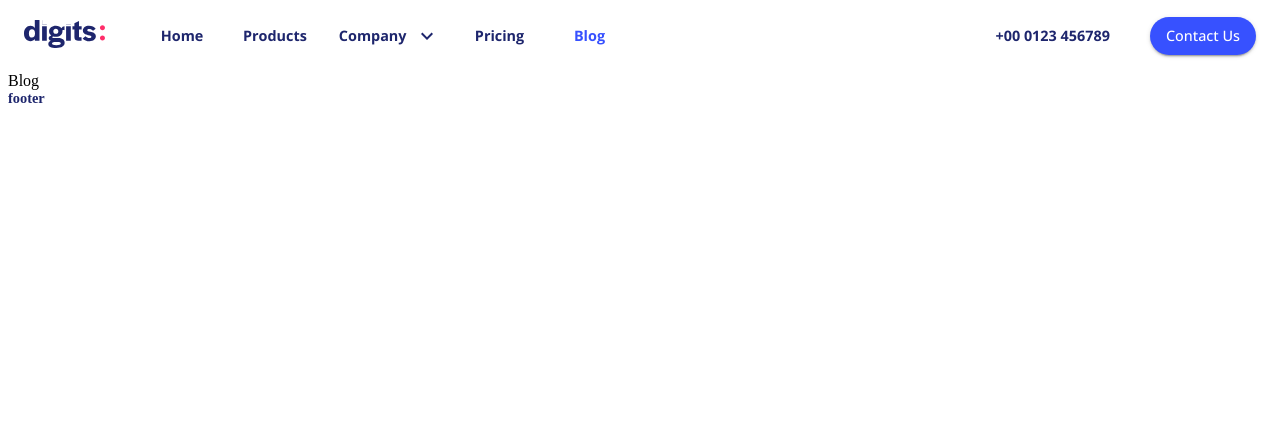
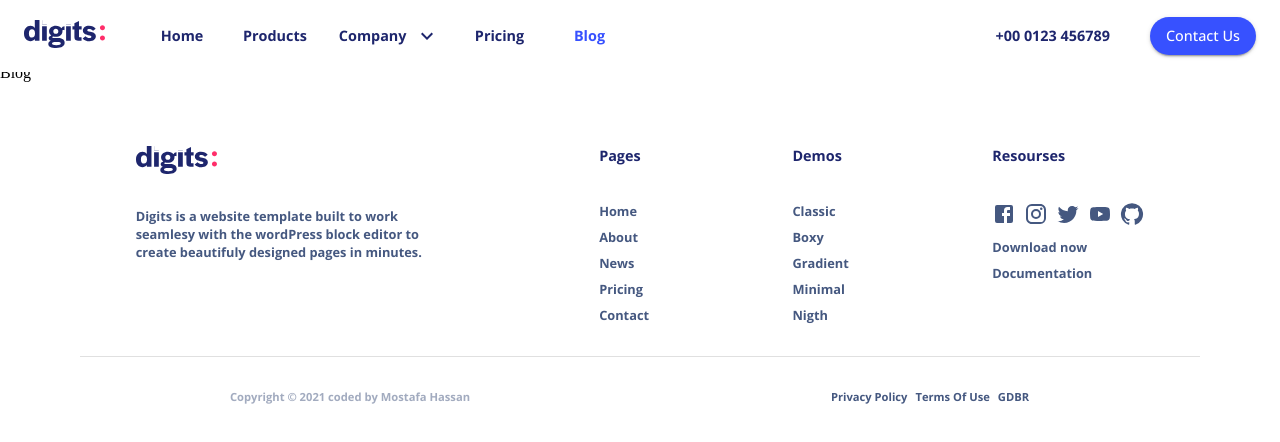
Before and after one commit to Mostafa-HEH/digits-landing-page, a React (Create React App) app: page /blog in a window 1280 px wide. Shown: the top 442 px of the page. Built offline with nearby package versions, Linux system fonts and the light colour scheme.

Commit message:
add responsive footer

```diff
--- a/public/index.html
+++ b/public/index.html
@@ -30,7 +30,7 @@
     -->
     <title>Digits Landing Page</title>
   </head>
-  <body>
+  <body style="margin: 0">
     <noscript>You need to enable JavaScript to run this app.</noscript>
     <div id="root"></div>
     <!--
--- a/src/components/App.js
+++ b/src/components/App.js
@@ -1,3 +1,4 @@
+import React, { useState } from "react";
 import { ThemeProvider } from "@mui/material/styles";
 import { BrowserRouter, Routes, Route } from "react-router-dom";
 
@@ -12,10 +13,17 @@ const Pricing = () => <div>pricing</div>;
 const Blog = () => <div>Blog</div>;
 
 function App() {
+  const [tabValue, setTabValue] = useState(0);
+  const [selectedMenuItem, setSelectedMenuItem] = useState(null);
   return (
     <ThemeProvider theme={theme}>
       <BrowserRouter>
-        <Header />
+        <Header
+          tabValue={tabValue}
+          setTabValue={setTabValue}
+          selectedMenuItem={selectedMenuItem}
+          setSelectedMenuItem={setSelectedMenuItem}
+        />
         <Routes>
           <Route exact path="/" element={<Home />} />
           <Route exact path="/products" element={<Products />} />
@@ -23,7 +31,12 @@ function App() {
           <Route exact path="/pricing" element={<Pricing />} />
           <Route exact path="/blog" element={<Blog />} />
         </Routes>
-        <Footer />
+        <Footer
+          tabValue={tabValue}
+          setTabValue={setTabValue}
+          selectedMenuItem={selectedMenuItem}
+          setSelectedMenuItem={setSelectedMenuItem}
+        />
       </BrowserRouter>
     </ThemeProvider>
   );
--- a/src/components/ui/Footer.jsx
+++ b/src/components/ui/Footer.jsx
@@ -1,18 +1,342 @@
 import React from "react";
 import { makeStyles } from "@mui/styles";
+import Grid from "@mui/material/Grid";
+import Divider from "@mui/material/Divider";
+import { Link } from "react-router-dom";
+import Hidden from "@mui/material/Hidden";
+import FacebookIcon from "@mui/icons-material/Facebook";
+import InstagramIcon from "@mui/icons-material/Instagram";
+import TwitterIcon from "@mui/icons-material/Twitter";
+import YouTubeIcon from "@mui/icons-material/YouTube";
+import GitHubIcon from "@mui/icons-material/GitHub";
+import logo from "../../assets/images/logo.svg";
 
 const useStyles = makeStyles((theme) => ({
   footer: {
     ...theme.typography.tab,
-    width: "100%",
-    backgroundColor: theme.palette.secondary.main,
+    fontFamily: theme.typography.fontFamily,
+    color: theme.palette.common.lightBlue,
+    padding: "4rem ",
+    fontSize: ".8rem",
+    // position: "absolute",
+    // width: "100%",
+    // zIndex: "1301",
+    [theme.breakpoints.down("md")]: {
+      padding: "4rem 0",
+    },
+  },
+  linkHead: {
+    fontSize: ".9rem",
+    color: theme.palette.common.textColor,
+    paddingBottom: "2em",
+  },
+  link: {
+    color: theme.palette.common.lightBlue,
+    textDecoration: "none",
+  },
+  socialIcon: {
+    color: theme.palette.common.lightBlue,
+    textDecoration: "none",
+  },
+  copyTerms: {
+    fontSize: ".7rem",
+  },
+  copyright: {
+    color: theme.palette.common.lightBlue50,
+  },
+  terms: {
+    color: theme.palette.common.lightBlue,
   },
 }));
 
-const Footer = () => {
+const Footer = (props) => {
   const classes = useStyles();
 
-  return <div className={classes.footer}>footer</div>;
+  return (
+    <footer className={classes.footer}>
+      <Grid container spacing={4} flexDirection="column" wrap="nowrap">
+        <Grid item container wrap="nowrap" justifyContent="space-around">
+          <Grid
+            item
+            container
+            flexDirection="column"
+            wrap="nowrap"
+            width="25em"
+          >
+            <Grid
+              item
+              className={classes.linkHead}
+              component={Link}
+              to="/"
+              onClick={() => props.setTabValue(0)}
+            >
+              <img src={logo} alt="digits company logo" />
+            </Grid>
+            <Grid item>
+              Digits is a website template built to work seamlesy with the
+              wordPress block editor to create beautifuly designed pages in
+              minutes.
+            </Grid>
+          </Grid>
+          <Hidden smDown>
+            <Grid
+              item
+              container
+              flexDirection="column"
+              wrap="nowrap"
+              width="auto"
+              spacing={1}
+            >
+              <Grid item className={classes.linkHead}>
+                Pages
+              </Grid>
+              <Grid
+                item
+                className={classes.link}
+                component={Link}
+                to="/"
+                onClick={() => props.setTabValue(0)}
+              >
+                Home
+              </Grid>
+              <Grid
+                item
+                className={classes.link}
+                component={Link}
+                to="/company"
+                onClick={() => props.setTabValue(2)}
+              >
+                About
+              </Grid>
+              <Grid
+                item
+                className={classes.link}
+                component={Link}
+                to="/company"
+                onClick={() => props.setTabValue(2)}
+              >
+                News
+              </Grid>
+              <Grid
+                item
+                className={classes.link}
+                component={Link}
+                to="/products"
+                onClick={() => props.setTabValue(1)}
+              >
+                Pricing
+              </Grid>
+              <Grid
+                item
+                className={classes.link}
+                component={Link}
+                to="/"
+                onClick={() => props.setTabValue(0)}
+              >
+                Contact
+              </Grid>
+            </Grid>
+          </Hidden>
+          <Hidden smDown>
+            <Grid
+              item
+              container
+              flexDirection="column"
+              wrap="nowrap"
+              width="auto"
+              spacing={1}
+            >
+              <Grid item className={classes.linkHead}>
+                Demos
+              </Grid>
+              <Grid
+                item
+                className={classes.link}
+                component={Link}
+                to="/products"
+                onClick={() => props.setTabValue(1)}
+              >
+                Classic
+              </Grid>
+              <Grid
+                item
+                className={classes.link}
+                component={Link}
+                to="/products"
+                onClick={() => props.setTabValue(1)}
+              >
+                Boxy
+              </Grid>
+              <Grid
+                item
+                className={classes.link}
+                component={Link}
+                to="/products"
+                onClick={() => props.setTabValue(1)}
+              >
+                Gradient
+              </Grid>
+              <Grid
+                item
+                className={classes.link}
+                component={Link}
+                to="/products"
+                onClick={() => props.setTabValue(1)}
+              >
+                Minimal
+              </Grid>
+              <Grid
+                item
+                className={classes.link}
+                component={Link}
+                to="/products"
+                onClick={() => props.setTabValue(1)}
+              >
+                Nigth
+              </Grid>
+            </Grid>
+          </Hidden>
+          <Hidden smDown>
+            <Grid
+              item
+              container
+              flexDirection="column"
+              wrap="nowrap"
+              width="auto"
+              spacing={1}
+            >
+              <Grid item className={classes.linkHead}>
+                Resourses
+              </Grid>
+              <Grid item container spacing={1}>
+                <Grid
+                  item
+                  className={classes.socialIcon}
+                  component="a"
+                  href="https://www.facebook.com"
+                  target="_blank"
+                >
+                  <FacebookIcon />
+                </Grid>
+                <Grid
+                  item
+                  className={classes.socialIcon}
+                  component="a"
+                  href="https://www.instagram.com"
+                  target="_blank"
+                >
+                  <InstagramIcon />
+                </Grid>
+                <Grid
+                  item
+                  className={classes.socialIcon}
+                  component="a"
+                  href="https://www.twitter.com"
+                  target="_blank"
+                >
+                  <TwitterIcon />
+                </Grid>
+                <Grid
+                  item
+                  className={classes.socialIcon}
+                  component="a"
+                  href="https://www.youtube.com"
+                  target="_blank"
+                >
+                  <YouTubeIcon />
+                </Grid>
+                <Grid
+                  item
+                  className={classes.socialIcon}
+                  component="a"
+                  href="https://www.github.com"
+                  target="_blank"
+                >
+                  <GitHubIcon />
+                </Grid>
+              </Grid>
+              <Grid
+                item
+                className={classes.link}
+                component={Link}
+                to="/comapny"
+                onClick={() => props.setTabValue(2)}
+              >
+                Download now
+              </Grid>
+              <Grid
+                item
+                className={classes.link}
+                component={Link}
+                to="/company"
+                onClick={() => props.setTabValue(2)}
+              >
+                Documentation
+              </Grid>
+            </Grid>
+          </Hidden>
+        </Grid>
+        <Grid item>
+          <Divider variant="middle" />
+        </Grid>
+        <Grid
+          item
+          container
+          className={classes.copyTerms}
+          justifyContent="space-around"
+          spacing={1}
+        >
+          <Grid
+            item
+            className={classes.copyright}
+            xs={12}
+            sm={6}
+            textAlign="center"
+          >
+            Copyright &copy; 2021 coded by Mostafa Hassan
+          </Grid>
+          <Grid
+            item
+            container
+            className={classes.terms}
+            spacing={1}
+            xs={12}
+            sm={6}
+            alignContent="flex-end"
+            justifyContent="center"
+          >
+            <Grid
+              item
+              className={classes.link}
+              component={Link}
+              to="/company"
+              onClick={() => props.setTabValue(2)}
+            >
+              Privacy Policy
+            </Grid>
+            <Grid
+              item
+              className={classes.link}
+              component={Link}
+              to="/company"
+              onClick={() => props.setTabValue(2)}
+            >
+              Terms Of Use
+            </Grid>
+            <Grid
+              item
+              className={classes.link}
+              component={Link}
+              to="/company"
+              onClick={() => props.setTabValue(2)}
+            >
+              GDBR
+            </Grid>
+          </Grid>
+        </Grid>
+      </Grid>
+    </footer>
+  );
 };
 
 export default Footer;
--- a/src/components/ui/Header.jsx
+++ b/src/components/ui/Header.jsx
@@ -112,9 +112,8 @@ const Header = (props) => {
     /iPad|iPhone|iPod/.test(navigator.userAgent);
 
   const [openDrawer, setopenDrawer] = useState(false);
-  const [tabValue, setTabValue] = useState(0);
   const [anchorEl, setAnchorEl] = useState(null);
-  const [selectedMenuItem, setSelectedMenuItem] = useState(null);
+
   const [openNestedList, setOpenListedList] = useState(false);
 
   const menuItemOptions = [
@@ -130,62 +129,62 @@ const Header = (props) => {
   };
   const MenuItemHandleClose = (e) => {
     setAnchorEl(null);
-    setTabValue(2);
+    props.setTabValue(2);
   };
 
   const MenuItemHandleClick = (e, i) => {
     setAnchorEl(null);
-    setTabValue(2);
-    setSelectedMenuItem(i);
+    props.setTabValue(2);
+    props.setSelectedMenuItem(i);
   };
 
   useEffect(() => {
     switch (window.location.pathname) {
       case "/":
-        if (tabValue !== 0) setTabValue(0);
+        if (props.tabValue !== 0) props.setTabValue(0);
         break;
       case "/products":
-        if (tabValue !== 1) setTabValue(1);
+        if (props.tabValue !== 1) props.setTabValue(1);
         break;
       case "/company":
-        if (tabValue !== 2) setTabValue(2);
+        if (props.tabValue !== 2) props.setTabValue(2);
         break;
       case "/company/history":
-        if (tabValue !== 2) {
-          setTabValue(2);
-          setSelectedMenuItem(1);
+        if (props.tabValue !== 2) {
+          props.setTabValue(2);
+          props.setSelectedMenuItem(1);
         }
         break;
       case "/company/works":
-        if (tabValue !== 2) {
-          setTabValue(2);
-          setSelectedMenuItem(2);
+        if (props.tabValue !== 2) {
+          props.setTabValue(2);
+          props.setSelectedMenuItem(2);
         }
         break;
       case "/company/testmonials":
-        if (tabValue !== 2) {
-          setTabValue(2);
-          setSelectedMenuItem(3);
+        if (props.tabValue !== 2) {
+          props.setTabValue(2);
+          props.setSelectedMenuItem(3);
         }
         break;
       case "/pricing":
-        if (tabValue !== 3) setTabValue(3);
+        if (props.tabValue !== 3) props.setTabValue(3);
         break;
       case "/blog":
-        if (tabValue !== 4) setTabValue(4);
+        if (props.tabValue !== 4) props.setTabValue(4);
         break;
 
       default:
-        setTabValue(0);
+        props.setTabValue(0);
         break;
     }
-  }, [tabValue]);
+  }, [props]);
 
   const tabs = (
     <Fragment>
       <TabsCustom
-        value={tabValue}
-        onChange={(e, value) => setTabValue(value)}
+        value={props.tabValue}
+        onChange={(e, value) => props.setTabValue(value)}
         indicatorColor="secondary"
       >
         <TabCustom disableRipple label="Home" component={Link} to="/" />
@@ -231,7 +230,7 @@ const Header = (props) => {
               onClick={(e) => MenuItemHandleClick(e, i)}
               component={Link}
               to={link}
-              selected={i === selectedMenuItem && tabValue === 2}
+              selected={i === props.selectedMenuItem && props.tabValue === 2}
             >
               {name}
             </MenuItemCustom>
@@ -259,17 +258,17 @@ const Header = (props) => {
         onOpen={() => setopenDrawer(true)}
       >
         <div className={classes.pushDown} />
-        <List value={tabValue}>
+        <List value={props.tabValue}>
           <ListItemCustom
             divider
             button
             component={Link}
             to="/"
             onClick={() => {
-              setTabValue(0);
+              props.setTabValue(0);
               setopenDrawer(false);
             }}
-            selected={tabValue === 0}
+            selected={props.tabValue === 0}
           >
             <ListItemText>Home</ListItemText>
           </ListItemCustom>
@@ -279,10 +278,10 @@ const Header = (props) => {
             component={Link}
             to="/products"
             onClick={() => {
-              setTabValue(1);
+              props.setTabValue(1);
               setopenDrawer(false);
             }}
-            selected={tabValue === 1}
+            selected={props.tabValue === 1}
           >
             <ListItemText>Products</ListItemText>
           </ListItemCustom>
@@ -290,10 +289,10 @@ const Header = (props) => {
             divider
             button
             onClick={() => {
-              setTabValue(2);
+              props.setTabValue(2);
               setOpenListedList(!openNestedList);
             }}
-            selected={tabValue === 2}
+            selected={props.tabValue === 2}
           >
             <ListItemText>Company</ListItemText>
             {openNestedList ? <ExpandLess /> : <ExpandMore />}
@@ -306,11 +305,11 @@ const Header = (props) => {
                 component={Link}
                 to="/company"
                 onClick={() => {
-                  setSelectedMenuItem(0);
-                  setTabValue(2);
+                  props.setSelectedMenuItem(0);
+                  props.setTabValue(2);
                   setopenDrawer(false);
                 }}
-                selected={selectedMenuItem === 0}
+                selected={props.selectedMenuItem === 0}
               >
                 <ListItemIcon>
                   <ReadMoreIcon fontSize="small" color="primary" />
@@ -323,11 +322,11 @@ const Header = (props) => {
                 component={Link}
                 to="/company/history"
                 onClick={() => {
-                  setSelectedMenuItem(1);
-                  setTabValue(2);
+                  props.setSelectedMenuItem(1);
+                  props.setTabValue(2);
                   setopenDrawer(false);
                 }}
-                selected={selectedMenuItem === 1}
+                selected={props.selectedMenuItem === 1}
               >
                 <ListItemIcon>
                   <ReadMoreIcon fontSize="small" color="primary" />
@@ -340,11 +339,11 @@ const Header = (props) => {
                 component={Link}
                 to="/company/works"
                 onClick={() => {
-                  setSelectedMenuItem(2);
-                  setTabValue(2);
+                  props.setSelectedMenuItem(2);
+                  props.setTabValue(2);
                   setopenDrawer(false);
                 }}
-                selected={selectedMenuItem === 2}
+                selected={props.selectedMenuItem === 2}
               >
                 <ListItemIcon>
                   <ReadMoreIcon fontSize="small" color="primary" />
@@ -357,11 +356,11 @@ const Header = (props) => {
                 component={Link}
                 to="/company/testmonials"
                 onClick={() => {
-                  setSelectedMenuItem(3);
-                  setTabValue(2);
+                  props.setSelectedMenuItem(3);
+                  props.setTabValue(2);
                   setopenDrawer(false);
                 }}
-                selected={selectedMenuItem === 3}
+                selected={props.selectedMenuItem === 3}
               >
                 <ListItemIcon>
                   <ReadMoreIcon fontSize="small" color="primary" />
@@ -376,10 +375,10 @@ const Header = (props) => {
             component={Link}
             to="/pricing"
             onClick={() => {
-              setTabValue(3);
+              props.setTabValue(3);
               setopenDrawer(false);
             }}
-            selected={tabValue === 3}
+            selected={props.tabValue === 3}
           >
             <ListItemText>Pricing</ListItemText>
           </ListItemCustom>
@@ -389,10 +388,10 @@ const Header = (props) => {
             component={Link}
             to="/blog"
             onClick={() => {
-              setTabValue(4);
+              props.setTabValue(4);
               setopenDrawer(false);
             }}
-            selected={tabValue === 4}
+            selected={props.tabValue === 4}
           >
             <ListItemText>Blog</ListItemText>
           </ListItemCustom>
@@ -420,7 +419,7 @@ const Header = (props) => {
       <ElevationScroll {...props}>
         <AppBarCustom position="fixed" color="secondary">
           <Toolbar>
-            <Link to="/" onClick={() => setTabValue(0)}>
+            <Link to="/" onClick={() => props.setTabValue(0)}>
               <img src={logo} alt="digits logo" />
             </Link>
             {matches ? swiberDrawer : tabs}
--- a/src/components/ui/theme.js
+++ b/src/components/ui/theme.js
@@ -4,6 +4,8 @@ export default createTheme({
   palette: {
     common: {
       textColor: "#1E266D",
+      lightBlue: "#455880",
+      lightBlue50: "rgba(69,88,128,0.5)",
     },
     primary: {
       main: "#3751FF",
@@ -20,6 +22,5 @@ export default createTheme({
       color: "#1E266D",
       textTransform: "none",
     },
-    h3: {},
   },
 });
```
